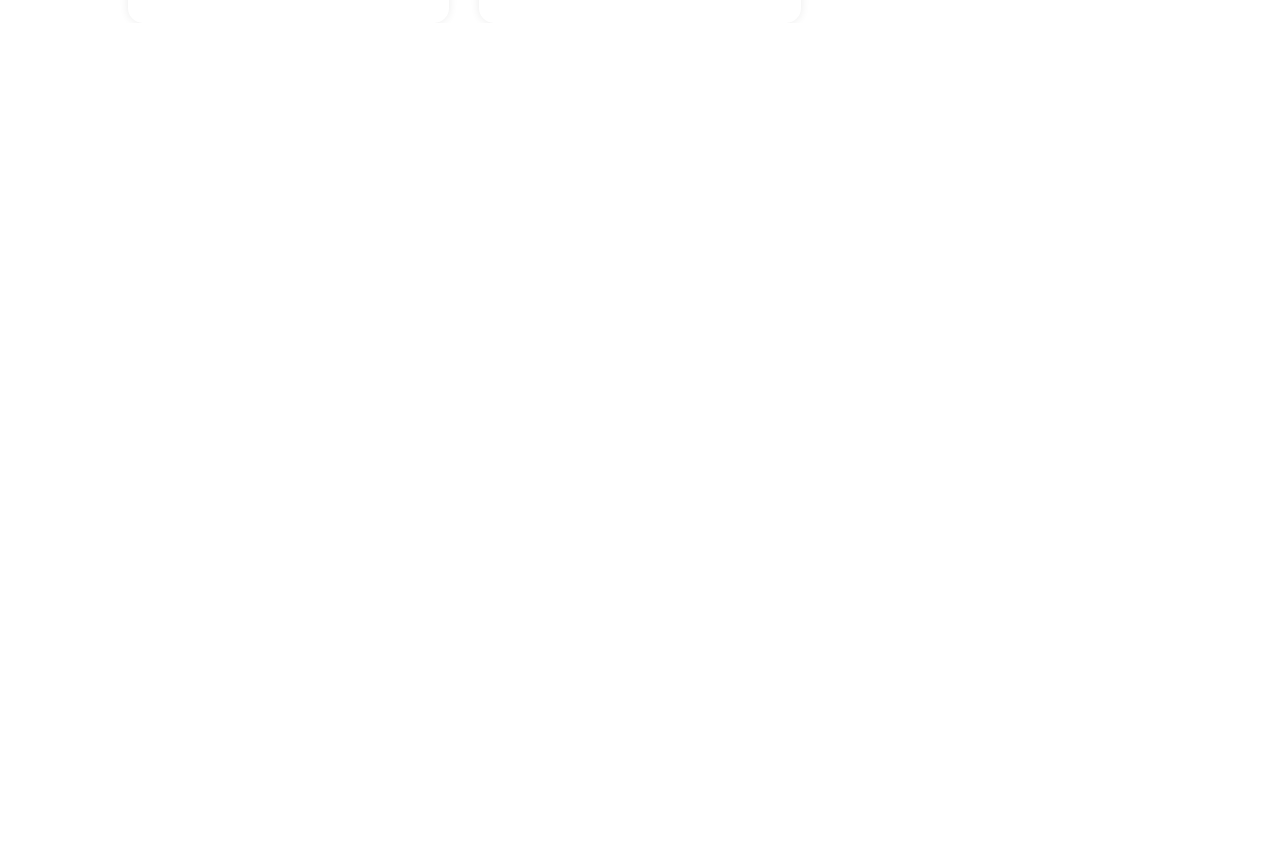
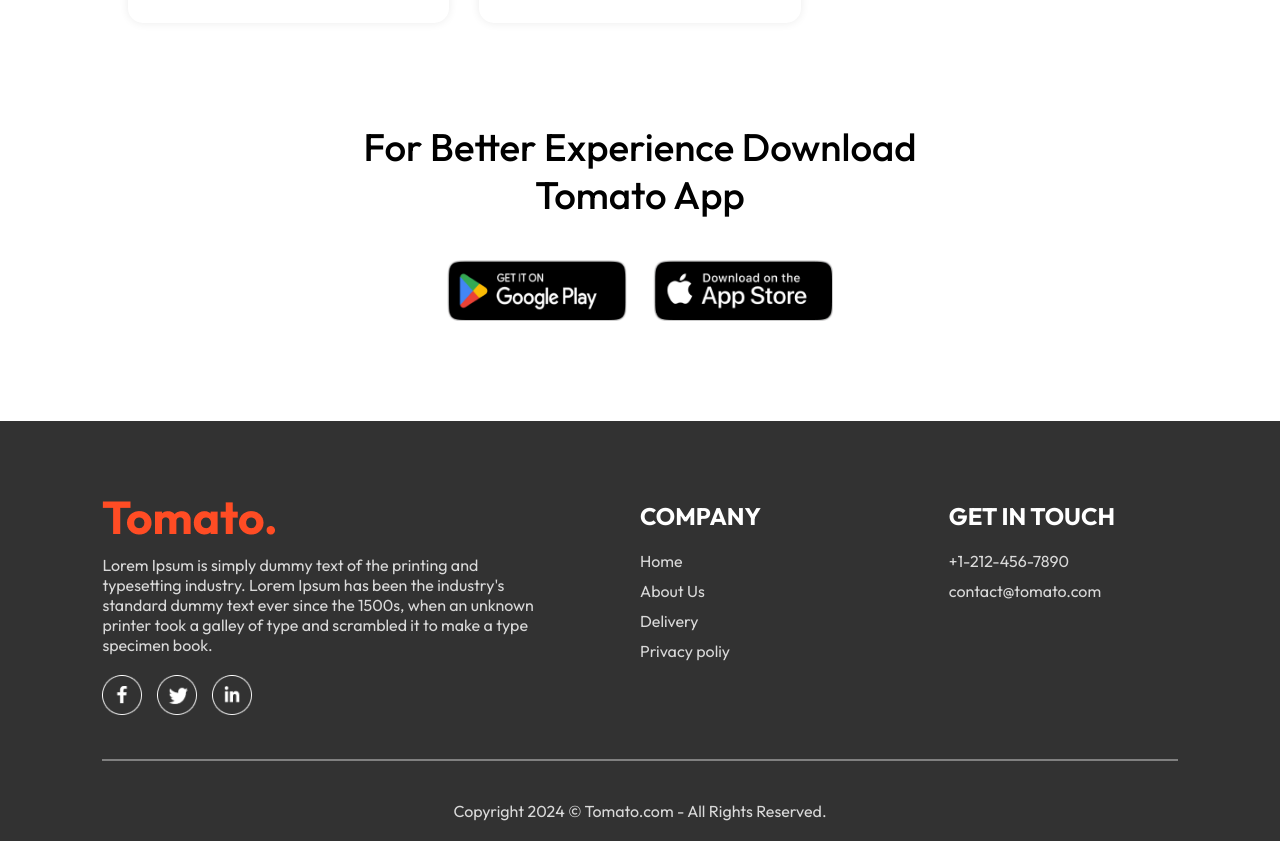
Before and after one commit to Prachismita-Panda/Tomato-foodapp, a React (Vite) app: page / in a window 1280 px wide. Shown: the part 5960-6801 px from the top of the page. Before the commit the page ends 5983 px from the top, so only its background shows below. Built offline with nearby package versions, Linux system fonts and the light colour scheme.

Commit message:
content added

```diff
--- a/src/App.jsx
+++ b/src/App.jsx
@@ -4,19 +4,23 @@
 import Home from './pages/Home/Home'
 import Cart from './pages/Cart/Cart'
 import PlaceOrder from './pages/PlaceOrder/PlaceOrder'
+import Footer from './components/Footer/Footer'
 
 const App = () => {
   return (
+    <>
        <div className='app'>
         <Navbar/>
         <Routes>
           <Route path='/' element={<Home/>} />
           <Route path='/cart' element={<Cart/>} />
           <Route path='/order' element={<PlaceOrder/>} />
-
         </Routes>
 
       </div>
+      <Footer/>
+    </>
+
   )
 }
 
--- /dev/null
+++ b/src/components/AppDownload/AppDownload.css
@@ -0,0 +1,25 @@
+.app-download{
+    margin: auto auto;
+    margin-top: 100px;
+    font-size: max(3vw,20px);
+    text-align: center;
+    font-weight: 500;
+}
+
+.app-download-platforms{
+    display: flex;
+    justify-content: center;
+    gap: max(2vw,10px);
+    margin-top: 40px;
+}
+
+.app-download-platforms img{
+    width: max(30vw,120px);
+    max-width: 180px;
+    transition: 0.5s;
+    cursor: pointer;
+
+}
+.app-download-platforms img:hover{
+    transform: scale(1.05);
+}
--- /dev/null
+++ b/src/components/AppDownload/AppDownload.jsx
@@ -0,0 +1,18 @@
+import React from 'react'
+import './AppDownload.css'
+import { assets } from '../../assets/assets'
+
+const AppDownload = () => {
+  return (
+    <div className='app-download' id='app-download'>
+        <p>For Better Experience Download <br /> Tomato App </p>
+        <div className="app-download-platforms">
+            <img src={assets.play_store} alt="" />
+            <img src={assets.app_store} alt="" />
+        </div>
+
+    </div>
+  )
+}
+
+export default AppDownload
--- /dev/null
+++ b/src/components/Footer/Footer.css
@@ -0,0 +1,52 @@
+.footer{
+    color: #d9d9d9;
+    background-color: #323232;
+    display: flex;
+    flex-direction: column;
+    align-items: center;
+    gap: 20px;
+    padding: 20px 8vw;
+    padding-top: 80px;
+    margin-top: 100px;
+}
+
+.footer-content{
+    width:100%;
+    display: grid;
+    grid-template-columns: 2fr 1fr 1fr;
+    gap:80px;
+}
+.footer-content-left,
+.footer-content-right,
+.footer-content-center{
+    display: flex;
+    flex-direction: column;
+    align-items: start;
+    gap: 20px;
+}
+
+.footer-content-left li,
+.footer-content-right li,
+.footer-content-center li{
+    list-style: none;
+    margin-bottom: 10px;
+    cursor: pointer;
+}
+
+.footer-content-right h2,
+.footer-content-center h2{
+    color: white;
+
+}
+
+.footer-social-icons img{
+    width: 40px;
+    margin-right: 15px;
+}
+.footer hr{
+    width: 100%;
+    height: 2px;
+    margin: 20px 0px;
+    background-color: grey;
+    border: none;
+}
--- /dev/null
+++ b/src/components/Footer/Footer.jsx
@@ -0,0 +1,44 @@
+import React from 'react'
+import './Footer.css'
+import { assets } from '../../assets/assets'
+
+const Footer = () => {
+  return (
+    <div className='footer'  id='footer'>
+        <div className='footer-content'>
+            <div className='footer-content-left'>
+                <img src={assets.logo} alt="" />
+                <p>Lorem Ipsum is simply dummy text of the printing and typesetting industry. Lorem Ipsum has been the industry's standard dummy text ever since the 1500s, when an unknown printer took a galley of type and scrambled it to make a type specimen book. </p>
+                <div className="footer-social-icons">
+                    <img src={assets.facebook_icon} alt="" />
+                    <img src={assets.twitter_icon} alt="" />
+                    <img src={assets.linkedin_icon} alt="" />
+                </div>
+            </div>
+            <div className="footer-content-right">
+                <h2>COMPANY</h2>
+                <ul>
+                    <li>Home</li>
+                    <li>About Us</li>
+                    <li>Delivery</li>
+                    <li>Privacy poliy</li>
+                </ul>
+
+            </div>
+            <div className="footer-content-center">
+                <h2>GET IN TOUCH</h2>
+                <ul>
+                    <li>+1-212-456-7890</li>
+                    <li>contact@tomato.com</li>
+                </ul>
+
+            </div>
+        </div>
+        <hr />
+        <p className="footer-copyright">Copyright 2024 © Tomato.com - All Rights Reserved.</p>
+
+    </div>
+  )
+}
+
+export default Footer
--- a/src/pages/Home/Home.jsx
+++ b/src/pages/Home/Home.jsx
@@ -4,6 +4,7 @@
 import Header from '../../components/navbar/Header/Header'
 import ExploreMenu from '../../components/ExploreMenu/ExploreMenu'
 import FoodDisplay from '../../components/FoodDisplay/FoodDisplay'
+import AppDownload from '../../components/AppDownload/AppDownload'
 
 
 const Home = () => {
@@ -15,6 +16,7 @@
       <Header/>
       <ExploreMenu  category={category} setCategory={setCategory}/>
       <FoodDisplay category={category} />
+      <AppDownload/>
 
     </div>
   )
```
Lines whose indentation alone changed are shown as unchanged.
